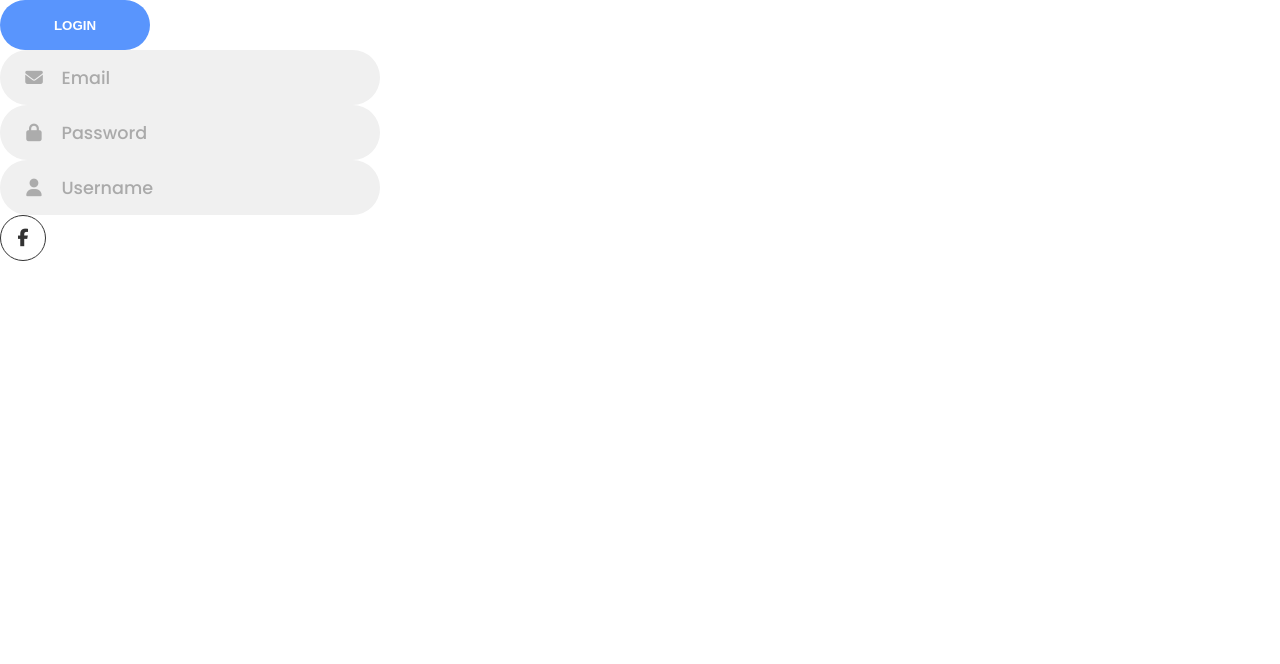
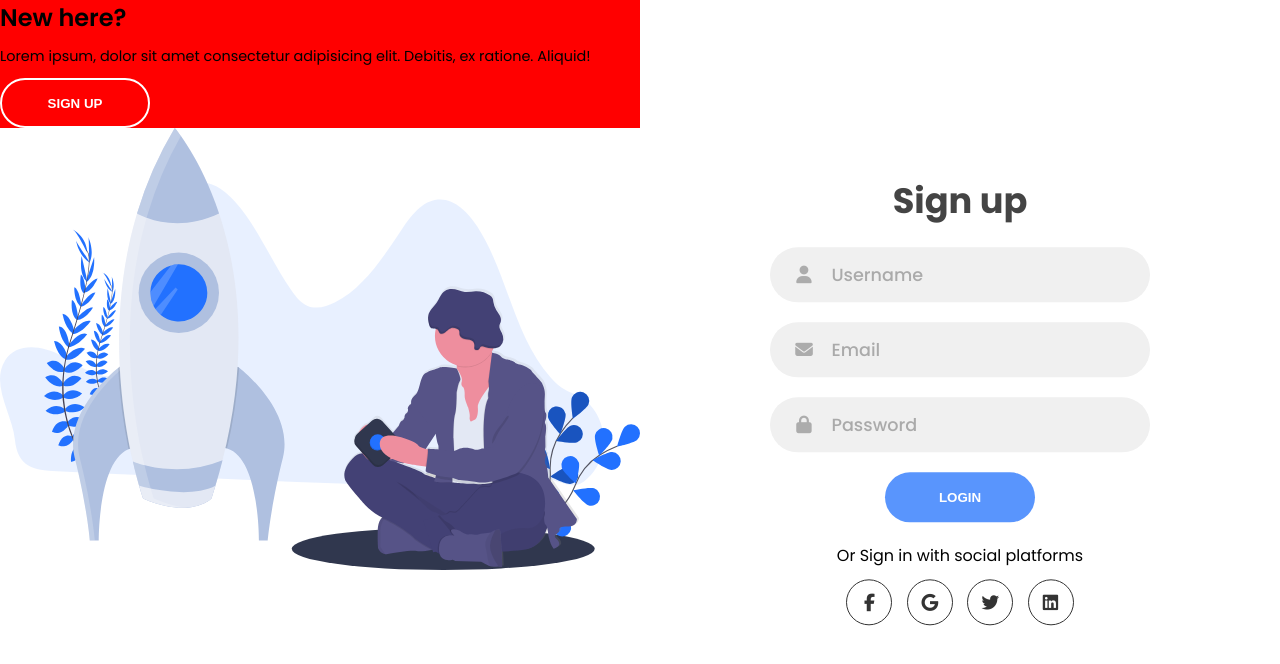
Before and after one commit to parkoon/30days-front-dev, a React (Create React App) app in the folder day-01/: page / in a window 1280 px wide. Shown: the top 664 px of the page. Built offline with nearby package versions, Linux system fonts and the light colour scheme.

Commit message:
feat: panel 작업중

```diff
--- a/day-01/src/App.tsx
+++ b/day-01/src/App.tsx
@@ -2,19 +2,22 @@ import React from 'react'
 import Button from './components/Button'
 import TextInput from './components/TextInput'
 import SocialIcon from './components/SocialIcon'
+import SignForm from './components/SignForm'
+import Panels from './components/Panels'
+import styled from 'styled-components'
+
+const Container = styled.div`
+  width: 100%;
+  min-height: 100vh;
+`
 
 function App() {
   return (
-    <div>
-      <Button>login</Button>
-      <Button outlined>login</Button>
+    <Container>
+      <SignForm />
 
-      <TextInput icon="envelope" type="text" placeholder="Email" />
-      <TextInput icon="lock" type="text" placeholder="Password" />
-      <TextInput icon="user" type="text" placeholder="Username" />
-
-      <SocialIcon icon="facebook-f" />
-    </div>
+      <Panels />
+    </Container>
   )
 }
 
--- /dev/null
+++ b/day-01/src/components/Panels/index.tsx
@@ -0,0 +1,30 @@
+import React from 'react'
+
+import { Wrapper, Column, Content } from './styles'
+import Button from '../Button'
+
+{
+  /* <img src="img/log.svg" class="image" alt="" />
+<img src="img/register.svg" class="image" alt="" /> */
+}
+function Panels() {
+  return (
+    <Wrapper>
+      <Column>
+        <Content>
+          <h3>New here?</h3>
+          <p>
+            Lorem ipsum, dolor sit amet consectetur adipisicing elit. Debitis,
+            ex ratione. Aliquid!
+          </p>
+
+          <Button outlined>sign up</Button>
+        </Content>
+
+        <img src="images/log.svg" alt="logo" />
+      </Column>
+    </Wrapper>
+  )
+}
+
+export default Panels
--- /dev/null
+++ b/day-01/src/components/Panels/styles.ts
@@ -0,0 +1,28 @@
+import styled from 'styled-components'
+
+export const Wrapper = styled.div``
+
+export const Column = styled.div`
+  display: flex;
+  flex-direction: column;
+  justify-content: space-between;
+
+  width: 50%;
+
+  img {
+    width: 100%;
+  }
+`
+
+export const Content = styled.div`
+  background: red;
+  h3 {
+    font-weight: 600;
+    font-size: 1.5rem;
+  }
+
+  p {
+    font-size: 0.9rem;
+    padding: 0.7rem 0;
+  }
+`
```
Also changed, not shown: day-01/public/images/log.svg (added), day-01/public/images/register.svg (added).
